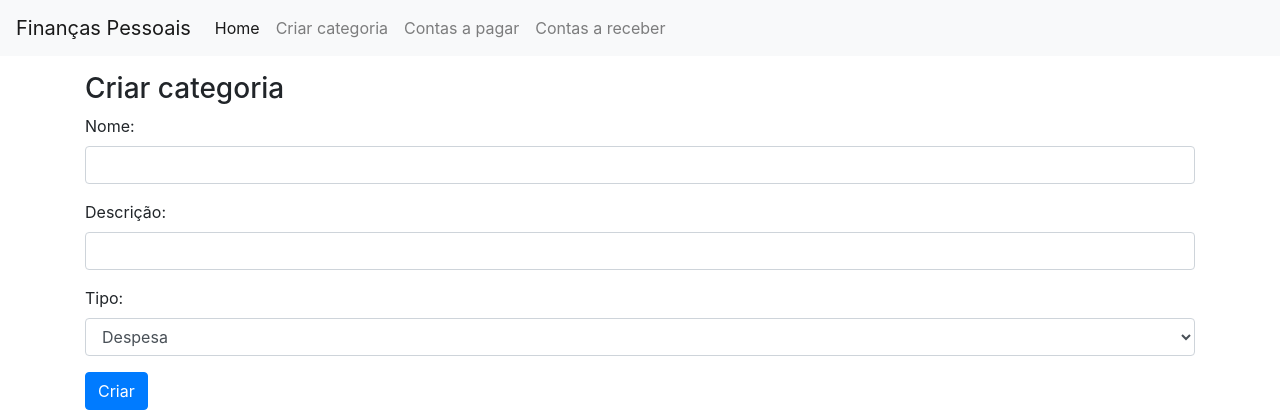
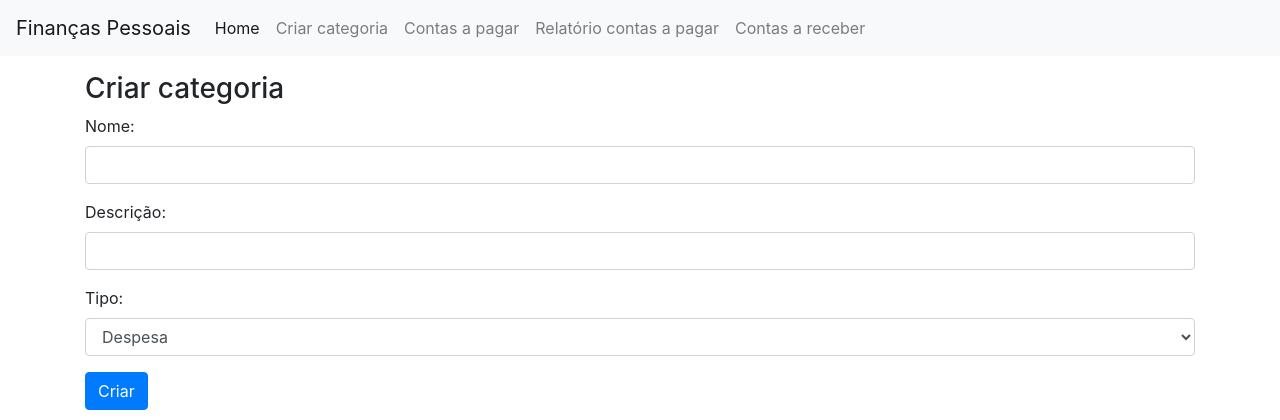
Before and after one commit to mathesbh/trabalho-final-python, a Django app: page /category/create in a window 1280 px wide. Shown: the top 420 px of the page. Run offline with Django 3.2, Linux system fonts and the light colour scheme.

Commit message:
Inclui link relatório contas a pagar

```diff
--- a/my_app/templates/layout.html
+++ b/my_app/templates/layout.html
@@ -26,6 +26,9 @@
           <a class="nav-link" href="{% url 'create_pay_bills' %}">Contas a pagar</a>
         </li>
         <li class="nav-item">
+          <a class="nav-link" href="{% url 'pay_bills_report' %}">Relatório contas a pagar</a>
+        </li>
+        <li class="nav-item">
           <a class="nav-link" href="{% url 'create_receive_bills' %}">Contas a receber</a>
         </li>
       </ul>
```
